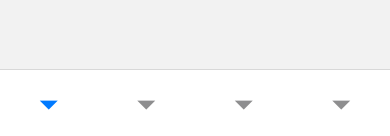
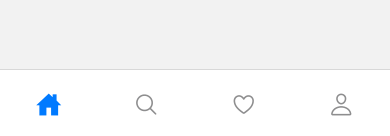
Before and after one commit to HY2OK/react-native-insta-app, a React Native app: screen / in a window 390 px wide. Shown: the part 705-841 px from the top of the page. Built offline with nearby package versions, Linux system fonts and the light colour scheme.

Commit message:
feat: 탭 아이콘 넣어주기

```diff
--- a/App.js
+++ b/App.js
@@ -9,6 +9,7 @@
 import Status from './src/components/Status';
 import FriendProfile from './src/components/FriendProfile';
 import EditProfile from './src/components/EditProfile';
+import Ionic from 'react-native-vector-icons/Ionicons';
 
 function App() {
   const Stack = createNativeStackNavigator();
@@ -17,12 +18,27 @@
   const BottomTabScreen = () => {
     return (
       <Tab.Navigator
-        screenOptions={() => ({
+        screenOptions={({route}) => ({
           tabBarHideOnKeyboard: true,
           tabBarShowLabel: false,
           headerShown: false,
           tabBarStyle: {
             height: 70,
+          },
+          // eslint-disable-next-line react/no-unstable-nested-components
+          tabBarIcon: ({focused, size, color}) => {
+            let iconName;
+            if (route.name === 'Home') {
+              iconName = focused ? 'home-sharp' : 'home-outline';
+            } else if (route.name === 'Search') {
+              iconName = focused ? 'search' : 'search-outline';
+            } else if (route.name === 'Activity') {
+              iconName = focused ? 'heart' : 'heart-outline';
+            } else if (route.name === 'Profile') {
+              iconName = focused ? 'person-circle' : 'person-outline';
+            }
+
+            return <Ionic name={iconName} size={size} color={color} />;
           },
         })}>
         <Tab.Screen name="Home" component={Home} />
--- a/package.json
+++ b/package.json
@@ -17,7 +17,8 @@
     "react": "18.2.0",
     "react-native": "0.73.6",
     "react-native-safe-area-context": "^4.9.0",
-    "react-native-screens": "^3.29.0"
+    "react-native-screens": "^3.29.0",
+    "react-native-vector-icons": "^10.0.3"
   },
   "devDependencies": {
     "@babel/core": "^7.20.0",
```
Also changed, not shown: 23 other files (tests, documents, lock files or other folders).
